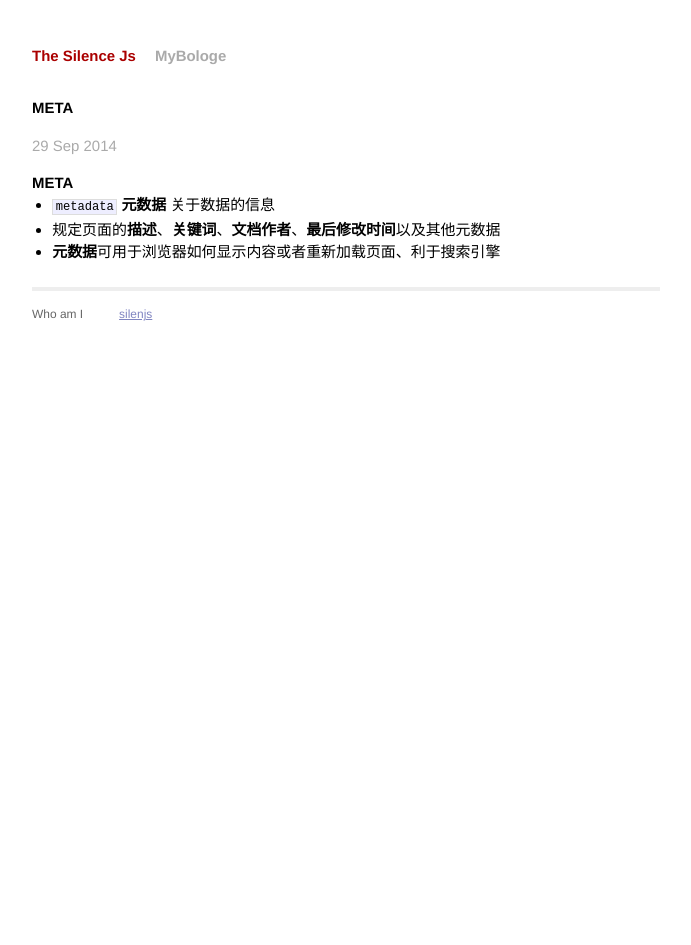
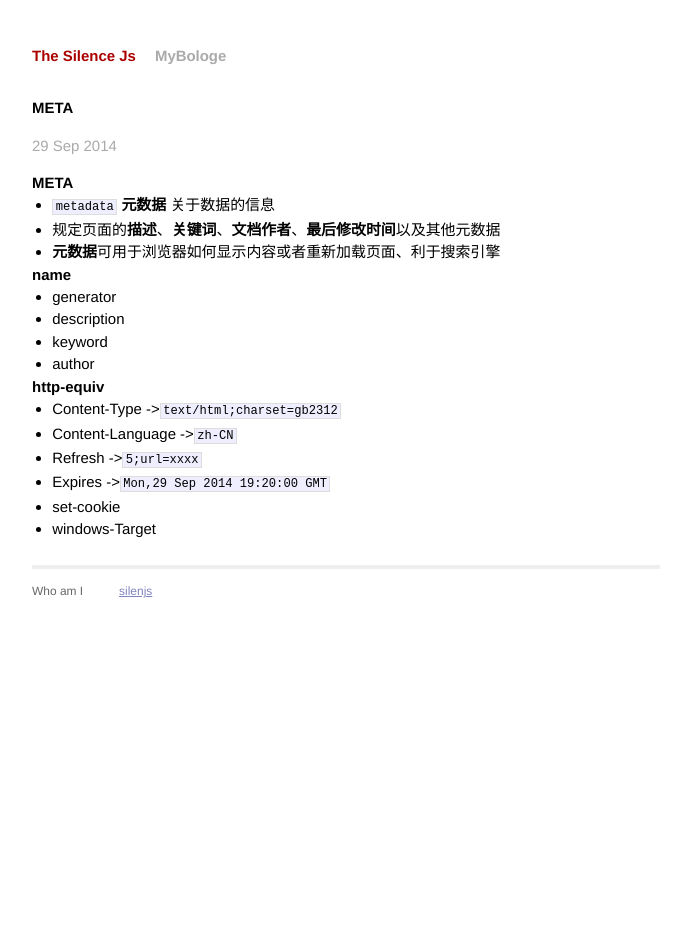
Before and after one commit to silenjs/silenjs.github.com, a Jekyll site: the page built from _posts/2014-09-29-META.markdown, in a window 1280 px wide. Shown: the whole page, without its empty margins (294-985 px from the left). Built offline with Jekyll 4.4.1, drawn with Linux system fonts in a browser that asks for light colours; Markdown is read by kramdown in place of the engine named in the settings.

Commit message:
modified

```diff
--- a/_posts/2014-09-29-META.markdown
+++ b/_posts/2014-09-29-META.markdown
@@ -9,3 +9,18 @@ categories: WEB
 >- `metadata` **元数据** 关于数据的信息
 >- 规定页面的**描述**、**关键词**、**文档作者**、**最后修改时间**以及其他元数据
 >- **元数据**可用于浏览器如何显示内容或者重新加载页面、利于搜索引擎
+
+
+### name ###
+- generator
+- description
+- keyword
+- author
+
+### http-equiv ###
+- Content-Type ->`text/html;charset=gb2312`
+- Content-Language ->`zh-CN`
+- Refresh ->`5;url=xxxx`
+- Expires ->`Mon,29 Sep 2014 19:20:00 GMT`
+- set-cookie
+- windows-Target
```
